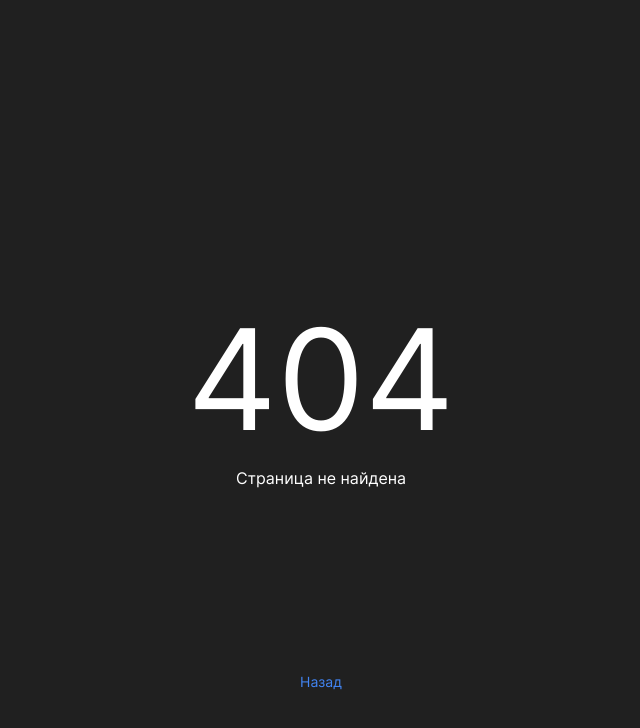
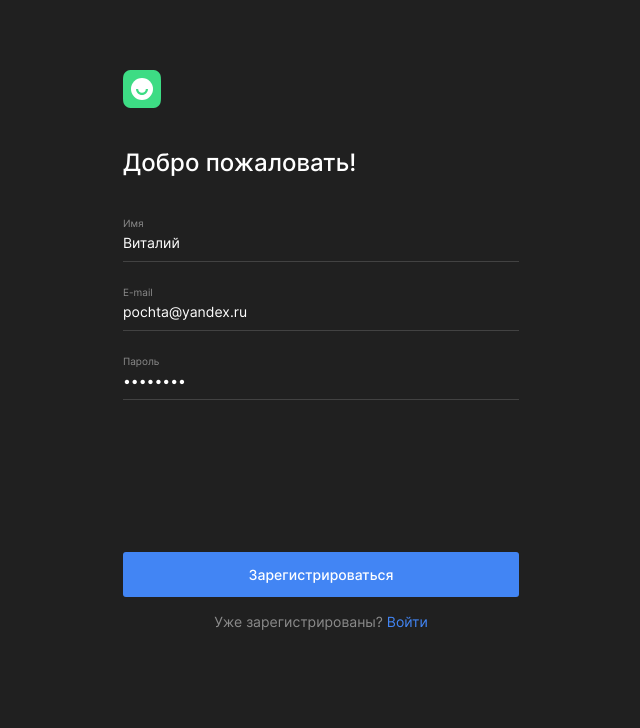
Before and after one commit to Daniel-Goncharov/movies-explorer-frontend, a React (Create React App) app: page /signup in a window 1280 px wide. Before the commit this address had no page. Shown: the top 728 px of the page, without its empty margins (319-959 px from the left). Built offline with nearby package versions, Linux system fonts and the light colour scheme.

Commit message:
Добавляет компонент Login, Regiser

```diff
--- a/src/components/App/App.js
+++ b/src/components/App/App.js
@@ -5,6 +5,8 @@ import Main from '../Main/Main';
 import NotFound from '../NotFound/NotFound';
 import Movies from '../Movies/Movies';
 import SavedMovies from '../SavedMovies/SavedMovies';
+import Register from '../User/signup/Register';
+import Login from '../User/Login/Login';
 
 function App() {
   return (
@@ -13,6 +15,8 @@ function App() {
       <Route path = '/movies' element = {<Movies isLoggedIn={true}/>}/>
       <Route path = '/saved-movies' element = {<SavedMovies isLoggedIn={true}/>}/>
       <Route path = '/profile' element = {<Profile/>}/>
+      <Route path = '/signup' element = {<Register/>}/>
+      <Route path = '/signin' element = {<Login/>}/>
       <Route path = '*' element = {<NotFound/>}/>
     </Routes>
   );
--- a/src/components/CustomInput/CustomInput.css
+++ b/src/components/CustomInput/CustomInput.css
@@ -1,13 +1,13 @@
 .custom-input {
   display: block;
-  margin-bottom: 28px;
+  margin-bottom: 24px;
   position: relative;
 }
 
 .custom-input__input {
   width: 100%;
-  height: 32px;
-  padding: 5px 0 6px;
+  height: 33px;
+  padding: 1px 0 6px;
   outline: none;
   border: 0;
   border-bottom: 1px solid #424242;
--- a/src/components/CustomInput/CustomInput.js
+++ b/src/components/CustomInput/CustomInput.js
@@ -1,6 +1,6 @@
 import './CustomInput.css';
 
-export default function MyInput ({ type = 'text', name, placeholder, value = '', handler, min, max, required = true, errorText = '' }) {
+export default function CustomInput ({ type = 'text', name, placeholder, value = '', handler, min, max, required = true, errorText = '' }) {
   return (
     <label className="custom-input">
       <span className="custom-input__label">{placeholder}</span>
--- a/src/components/Navigation/NavigationUnauthorized/NavigationUnauthorized.js
+++ b/src/components/Navigation/NavigationUnauthorized/NavigationUnauthorized.js
@@ -5,8 +5,8 @@ export default function NavigationUnauthorized() {
 
   return (
     <nav className="navigation navigation_type_unauthorized">
-      <Link to="#" className="navigation__link-unauthorized">Регистрация</Link>
-      <Link to="/movies">
+      <Link to="/signup" className="navigation__link-unauthorized">Регистрация</Link>
+      <Link to="/signin">
         <Button className="navigation__button-signin">
           <span>Войти</span>
         </Button>
--- a/src/components/SearchForm/SearchForm.css
+++ b/src/components/SearchForm/SearchForm.css
@@ -48,6 +48,7 @@
   border: none;
   max-width: 740px;
   width: 100%;
+  outline: none;
 }
 
 .search-form__input::placeholder {
--- /dev/null
+++ b/src/components/User/Login/Login.css
@@ -0,0 +1,102 @@
+.login {
+  min-height: 100vh;
+  max-width: 396px;
+  width: 100%;
+  padding: 70px 0;
+  display: flex;
+  flex-direction: column;
+}
+
+.form__title {
+  margin: 40px 0;
+  font-weight: 500;
+  font-size: 24px;
+  line-height: 29px;
+}
+
+.submit-button {
+  width: 100%;
+  height: 45px;
+  background-color: #4285F4;
+  border-radius: 3px;
+  border: none;
+  color: #fff;
+  font-weight: 500;
+  font-size: 14px;
+  line-height: 17px;
+  text-align: center;
+  cursor: pointer;
+}
+
+.submit-button:hover {
+  opacity: 0.8;
+}
+
+.submit-button_disabled {
+  color: #C2C2C2;
+  background-color: #F8F8F8;
+  border-radius: 3px;
+  pointer-events: none;
+}
+
+.submit-button_type_login {
+  margin-top: 197px;
+}
+
+.form__footer {
+  margin-top: 16px;
+  font-weight: 400;
+  font-size: 14px;
+  line-height: 17px;
+  text-align: center;
+  color: #8B8B8B;
+}
+
+.form__link {
+  color: #4285F4;
+}
+
+.form__link:hover {
+  opacity: 0.7;
+}
+
+@media screen and (max-width: 1024px) {
+  .login {
+    padding-top: 232px;
+    padding-bottom: 232px;
+  }
+}
+
+@media screen and (max-width: 600px) {
+  .login {
+    padding: 56px 30px 30px;
+    margin: 0 auto;
+    align-items: center;
+  }
+
+  .form__title {
+    text-align: center;
+    margin-top: 50px;
+    margin-bottom: 80px;
+  }
+
+  .submit-button {
+    font-size: 12px;
+    line-height: 15px;
+  }
+
+  .submit-button_type_login {
+    margin-top: 285px;
+  }
+
+  .form__footer {
+    font-size: 12px;
+    line-height: 15px;
+    margin-top: 14px;
+  }
+
+  .auth__form {
+    min-width: 260px;
+    width: 100%;
+  }
+}
--- /dev/null
+++ b/src/components/User/Login/Login.js
@@ -0,0 +1,59 @@
+import './Login.css';
+import {useEffect} from 'react';
+import { useNavigate } from 'react-router';
+import CustomInput from '../../CustomInput/CustomInput';
+import Logo from '../../Logo/Logo';
+import useFormAndValidation from '../../../vendor/hooks/useFormAndValidation';
+import Button from '../../Button/Button';
+import { Link } from 'react-router-dom';
+
+
+export default function Login() {
+  const history = useNavigate();
+  const {values, handleChange, errors, isValid, setValues } = useFormAndValidation();
+
+  useEffect(() => {
+    setValues({
+      email: 'pochta@yandex.ru',
+      password: 'password',
+    });
+  }, [setValues]);
+
+  function handleSubmit(evt) {
+    evt.preventDefault();
+    if (isValid) {
+      history('/movies');
+    }
+  }
+
+  return (
+    <section className='login'>
+      <Logo/>
+      <form name="signin" method="post" onSubmit={handleSubmit} className='auth__form'>
+        <h1 className='form__title'>Рады видеть!</h1>
+        <CustomInput
+          name="email"
+          placeholder="E-mail"
+          value={values.email}
+          handler={handleChange}
+          min="2"
+          max="30"
+          errorText={errors.email}
+        />
+        <CustomInput
+          type="password"
+          name="password"
+          placeholder="Пароль"
+          value={values.password}
+          handler={handleChange}
+          min="8"
+          errorText={errors.password}
+        />
+        <Button type="submit" className="submit-button submit-button_type_login">Войти</Button>
+        <div className="form__footer">
+          Ещё не зарегистрированы? <Link to={'/signup'} className="form__link">Регистрация</Link>
+        </div>
+      </form>
+    </section>
+  )
+}
--- a/src/components/User/Profile/Profile.css
+++ b/src/components/User/Profile/Profile.css
@@ -74,25 +74,6 @@
   color: #ee3465;
 }
 
-.profile__button_type_save {
-  width: 100%;
-  height: 45px;
-  font-weight: 500;
-  font-size: 14px;
-  line-height: 17px;
-  text-align: center;
-  color: #fff;
-  background-color: #3456F3;
-  border-radius: 3px;
-}
-
-.profile__button_type_save-disabled {
-  color: #C2C2C2;
-  background-color: #F8F8F8;
-  border-radius: 3px;
-  pointer-events: none;
-}
-
 .profile__inputs-group {
   margin-bottom: 189px;
 }
--- a/src/components/User/Profile/Profile.js
+++ b/src/components/User/Profile/Profile.js
@@ -1,9 +1,9 @@
 import './Profile.css';
 import {useEffect, useState} from 'react';
+import {useNavigate} from 'react-router-dom';
 import Header from '../../Layout/Header/Header';
-import MyInput from '../../CustomInput/CustomInput';
+import CustomInput from '../../CustomInput/CustomInput';
 import Button from '../../Button/Button';
-import {useNavigate} from 'react-router-dom';
 import useFormAndValidation from '../../../vendor/hooks/useFormAndValidation';
 
 export default function ProfilePage() {
@@ -48,7 +48,7 @@ export default function ProfilePage() {
             <h1 className="profile__title">Привет, {user.name}!</h1>
             {isEditable ?
               (<div className="profile__inputs-group">
-                <MyInput
+                <CustomInput
                   name="name"
                   placeholder="Имя"
                   handler={handleChange}
@@ -57,7 +57,7 @@ export default function ProfilePage() {
                   errorText={errors.name}
                   value={values.name}
                 />
-                <MyInput
+                <CustomInput
                   name="email"
                   placeholder="E-mail"
                   handler={handleChange}
@@ -80,7 +80,7 @@ export default function ProfilePage() {
             }
               {isEditable ? <div className="profile__buttons-group-edit">
                               <span className="profile__error">При обновлении профиля произошла ошибка.</span>
-                              <Button type="submit" className="profile__button profile__button_type_save">Сохранить</Button>
+                              <Button type="submit" className="submit-button">Сохранить</Button>
                             </div>
                           : <div className="profile__buttons-group">
                               <Button className="profile__button" onClick={handleEdit}>Редактировать</Button>
--- /dev/null
+++ b/src/components/User/signup/Register.css
@@ -0,0 +1,31 @@
+.regisrer {
+  min-height: 100vh;
+  max-width: 396px;
+  width: 100%;
+  padding: 70px 0;
+  display: flex;
+  flex-direction: column;
+}
+
+.submit-button_type_regisrer {
+  margin-top: 128px;
+}
+
+@media screen and (max-width: 1024px) {
+  .regisrer {
+    padding-top: 232px;
+    padding-bottom: 232px;
+  }
+}
+
+@media screen and (max-width: 600px) {
+  .regisrer {
+    padding: 56px 30px 30px;
+    margin: 0 auto;
+    align-items: center;
+  }
+
+  .submit-button_type_regisrer {
+    margin-top: 216px;
+  }
+}
--- /dev/null
+++ b/src/components/User/signup/Register.js
@@ -0,0 +1,69 @@
+import './Register.css';
+import {useEffect} from 'react';
+import { useNavigate } from 'react-router';
+import CustomInput from '../../CustomInput/CustomInput';
+import Logo from '../../Logo/Logo';
+import useFormAndValidation from '../../../vendor/hooks/useFormAndValidation';
+import Button from '../../Button/Button';
+import { Link } from 'react-router-dom';
+
+
+export default function Login() {
+  const history = useNavigate();
+  const {values, handleChange, errors, isValid, setValues } = useFormAndValidation();
+
+  useEffect(() => {
+    setValues({
+      name: 'Виталий',
+      email: 'pochta@yandex.ru',
+      password: 'password',
+    });
+  }, [setValues]);
+
+  function handleSubmit(evt) {
+    evt.preventDefault();
+    if (isValid) {
+      history('/signin');
+    }
+  }
+
+  return (
+    <section className='regisrer'>
+      <Logo/>
+      <form name="signup" method="post" onSubmit={handleSubmit} className='auth__form'>
+        <h1 className='form__title'>Добро пожаловать!</h1>
+        <CustomInput
+          name="name"
+          placeholder="Имя"
+          handler={handleChange}
+          min="2"
+          max="30"
+          errorText={errors.name}
+          value={values.name}
+        />
+        <CustomInput
+          name="email"
+          placeholder="E-mail"
+          value={values.email}
+          handler={handleChange}
+          min="2"
+          max="30"
+          errorText={errors.email}
+        />
+        <CustomInput
+          type="password"
+          name="password"
+          placeholder="Пароль"
+          value={values.password}
+          handler={handleChange}
+          min="8"
+          errorText={errors.password}
+        />
+        <Button type="submit" className="submit-button submit-button_type_regisrer">Зарегистрироваться</Button>
+        <div className="form__footer">
+        Уже зарегистрированы? <Link to={'/signin'} className="form__link">Войти</Link>
+        </div>
+      </form>
+    </section>
+  )
+}
```
